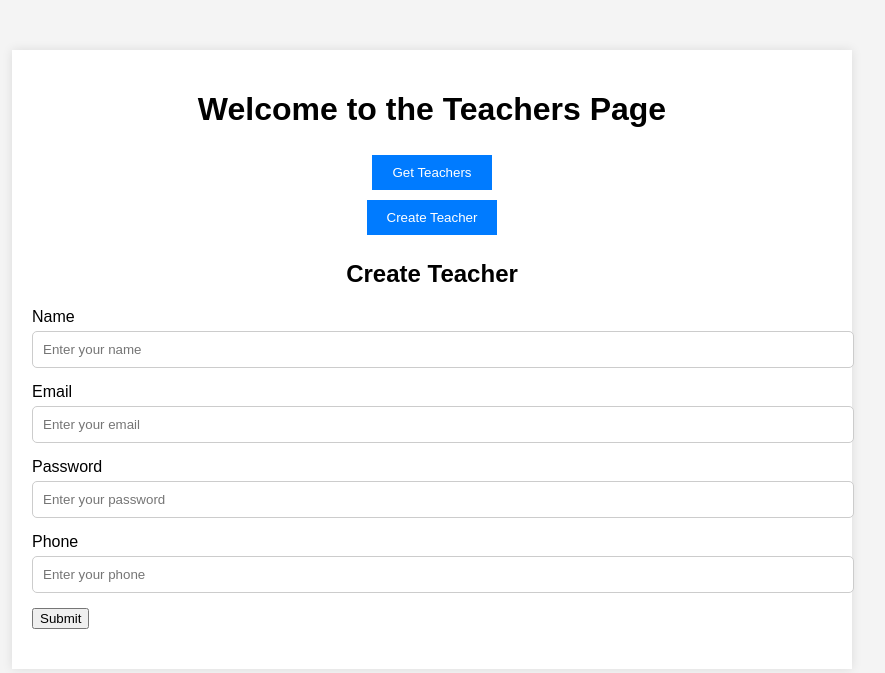
After one commit to pramodc23/administration-node, a Node server app: page /teachers in a window 1280 px wide. The commit adds this page. Shown: the top 673 px of the page, without its empty margins (208-1093 px from the left). Run offline with Node 20, Linux system fonts and the light colour scheme.

Commit message:
add teacher page

```diff
--- a/config/config.js
+++ b/config/config.js
@@ -1,6 +1,6 @@
 const config = {
     baseURL: process.env.BASEURL,
-    myconstent:"helo world"
+    myconstent:"hellow world"
 };
 
 module.exports = config;
--- /dev/null
+++ b/public/css/teacher.css
@@ -0,0 +1,73 @@
+body {
+    font-family: Arial, sans-serif;
+    background-color: #f4f4f4;
+    margin: 0;
+    padding: 0;
+}
+
+.container {
+    max-width: 800px;
+    margin: 50px auto;
+    padding: 20px;
+    background-color: #fff;
+    box-shadow: 0 0 10px rgba(0, 0, 0, 0.1);
+}
+
+h1, h2 {
+    text-align: center;
+}
+
+.button-container {
+    text-align: center;
+    margin-bottom: 20px;
+}
+
+.btn {
+    background-color: #007bff;
+    color: #fff;
+    border: none;
+    padding: 10px 20px;
+    cursor: pointer;
+    margin: 5px;
+}
+
+.btn:hover {
+    background-color: #0056b3;
+}
+
+.form-container {
+    margin-bottom: 20px;
+}
+
+.input-group {
+    margin-bottom: 15px;
+}
+
+.input-group label {
+    display: block;
+    margin-bottom: 5px;
+}
+
+.input-group input {
+    width: 100%;
+    padding: 10px;
+    border: 1px solid #ccc;
+    border-radius: 5px;
+}
+
+#responseDataList {
+    display: none;
+}
+
+#list {
+    list-style-type: none;
+    padding: 0;
+}
+
+#list li {
+    background-color: #f9f9f9;
+    margin: 5px 0;
+    padding: 10px;
+    border: 1px solid #ddd;
+    border-radius: 5px;
+}
--- a/server.js
+++ b/server.js
@@ -30,9 +30,18 @@ app.use('/api/courses', coursesRoute);
 app.get("/home", (req, res) => {
     res.render("home", { baseURL: process.env.BASEURL, myconstent:config.myconstent }); // Render the home.ejs template
 });
+
+app.get("/teachers",  (req, res) => {
+    res.render("teachers", { baseURL: process.env.BASEURL, myconstent:config.myconstent });
+});
+app.get("/students",  (req, res) => {
+    res.render("students", { baseURL: process.env.BASEURL, myconstent:config.myconstent });
+});
+
+
+
 app.get('/', (req,res)=>{
     res.render('login');
-    //res.end("Welcome to administration project");
 });
 
 app.use(errorHandler);
--- /dev/null
+++ b/views/teachers.ejs
@@ -0,0 +1,141 @@
+<!DOCTYPE html>
+<html lang="en">
+<head>
+    <meta charset="UTF-8">
+    <meta name="viewport" content="width=device-width, initial-scale=1.0">
+    <title>Teachers Page</title>
+    <link rel="stylesheet" href="/css/teacher.css">
+
+</head>
+<body>
+
+    <div class="container">
+        <h1>Welcome to the Teachers Page</h1>
+
+        <div class="button-container">
+            <button class="btn" id="getTeachers">Get Teachers</button>
+            <div class="button-container">
+                <button class="btn" id="creatTeacher">Create Teacher</button >
+            </div>
+        </div>
+
+        <div class="form-container">
+            <h2>Create Teacher</h2>
+            <form id="submitTeacher">
+                <div class="input-group">
+                    <label for="name">Name</label>
+                    <input type="text"  id="name" placeholder="Enter your name" required>
+                </div>
+                <div class="input-group">
+                    <label for="email">Email</label>
+                    <input type="email" id="email"  placeholder="Enter your email" required>
+                </div>
+                <div class="input-group">
+                    <label for="password">Password</label>
+                    <input type="password" id="password" placeholder="Enter your password" required>
+                </div>
+
+                <div class="input-group">
+                    <label for="phone">Phone</label>
+                    <input type="text" id="phone" placeholder="Enter your phone" required>
+                </div>
+                <button type="submit">Submit</button>
+            </form>
+        </div>
+
+        <div id="responseDataList">
+            <h2 id="lable"></h2>
+            <ul id="list"></ul>
+        </div>
+    </div>
+
+    <script>
+
+        const baseURL = '<%= baseURL %>';
+        const myconstent = '<%= myconstent %>';
+
+        async function fetchAndDisplayTeachers() {
+            const token = localStorage.getItem("authToken"); // Retrieve stored token
+
+            if (!token) {
+                alert("User not authenticated! Please log in.");
+                window.location.href = "/login"; // Redirect if no token
+                return;
+            }
+
+            try {
+                const response = await fetch(`${baseURL}/api/teachers`, {
+                    method: "GET",
+                    headers: {
+                        "Content-Type": "application/json",
+                        "Authorization": `Bearer ${token}` // Pass token in Authorization header
+                    }
+                });
+                const result = await response.json();
+                if (response.ok) {
+                    const teacherList = document.getElementById("list");
+                    teacherList.innerHTML = "";
+
+                    result.data.forEach(teacher => {
+                        const li = document.createElement("li");
+                        li.textContent = teacher.name;
+                        teacherList.appendChild(li);
+                    });
+
+                    document.getElementById("lable").innerText = "Teacher";
+                    document.getElementById("responseDataList").style.display = "block"; // Show teacher list
+                } else {
+                    alert("Failed to fetch teachers: " + result.message);
+                }
+            } catch (error) {
+                console.error("Error:", error);
+                alert("Something went wrong. Check the console for details.");
+            }
+        }
+
+
+        document.getElementById("submitTeacher").addEventListener("submit", async function(event) {
+            event.preventDefault(); // Prevent page refresh
+
+            const token = localStorage.getItem("authToken");
+            const baseURL = '<%= baseURL %>';
+            const myconstent = '<%= myconstent %>';
+            if (!token) {
+                alert("User not authenticated! Please log in.");
+                window.location.href = "/login"; // Redirect if no token
+                return;
+            }
+
+            const name = document.getElementById("name").value;
+            const email = document.getElementById("email").value;
+            const password = document.getElementById("password").value;
+            const phone = document.getElementById("phone").value;
+            const role = 'teacher';
+            const department_id = 1;
+
+            const response = await fetch(`${baseURL}/api/teachers`, {
+                method: "POST",
+                headers: {
+                        "Content-Type": "application/json",
+                        "Authorization": `Bearer ${token}`
+                    },
+                body: JSON.stringify({name, email, phone, department_id })
+            });
+
+            const result = await response.json();
+            if (response.ok) {
+                fetchAndDisplayTeachers();
+            } else {
+                alert("Login failed: " + result.message); // Show error message
+            }
+        });
+
+        document.getElementById("getTeachers").addEventListener("click", function(event) {
+            event.preventDefault(); // Prevent default link behavior
+            fetchAndDisplayTeachers(); // Call the function to fetch and display teachers
+        });
+
+    </script>
+
+</body>
+</html>
```
Also changed, not shown: public/css/home.css (+33 -0 lines), views/home.ejs (+8 -70 lines), views/students.ejs (added, +70 -0 lines).
